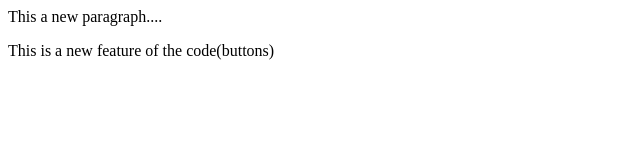
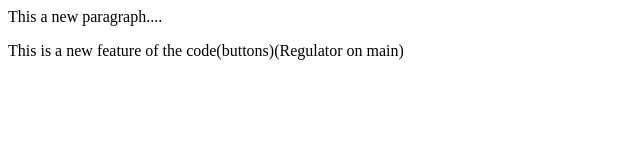
Before and after one commit to morshedurrigan/LocalRepo, a plain HTML site: page index.html in a window 1280 px wide. Shown: the whole page, without its empty margins (0-640 px from the left). Drawn offline with Linux system fonts and the light colour scheme.

Commit message:
regulator on main

```diff
--- a/index.html
+++ b/index.html
@@ -2,5 +2,5 @@
     This a new paragraph....
 </p>
 <p>
-    This is a new feature of the code(buttons)
+    This is a new feature of the code(buttons)(Regulator on main)
 </p>
```
